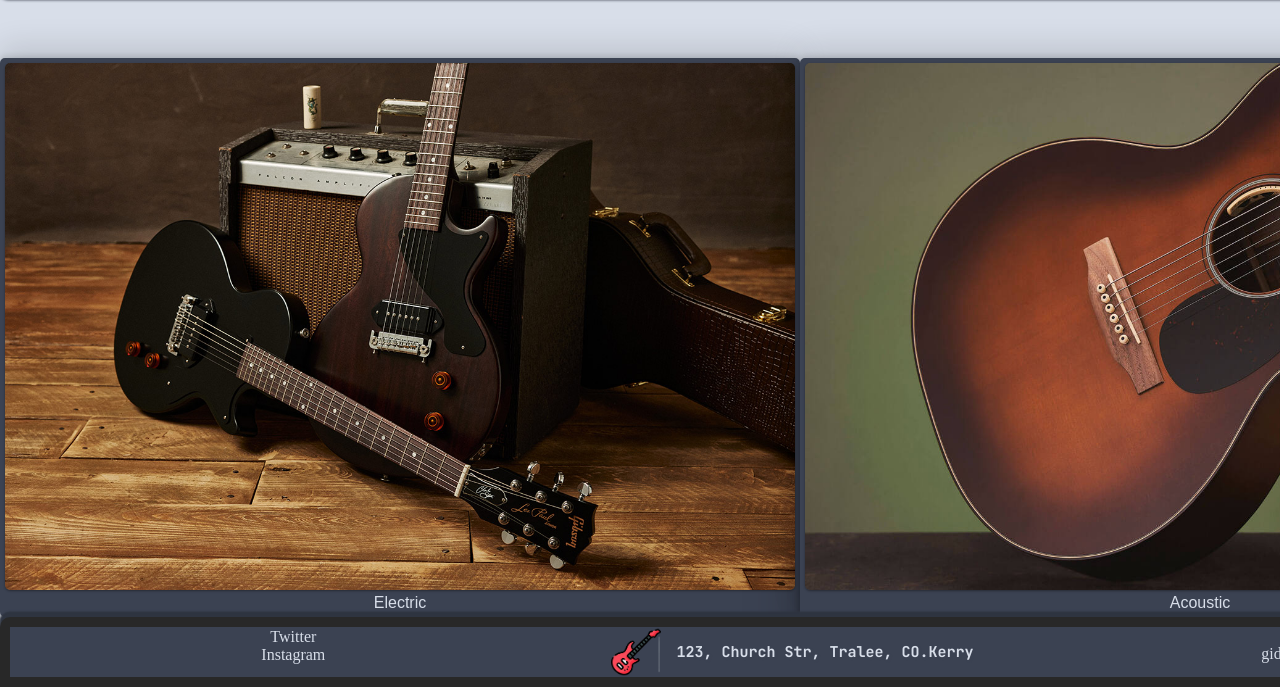
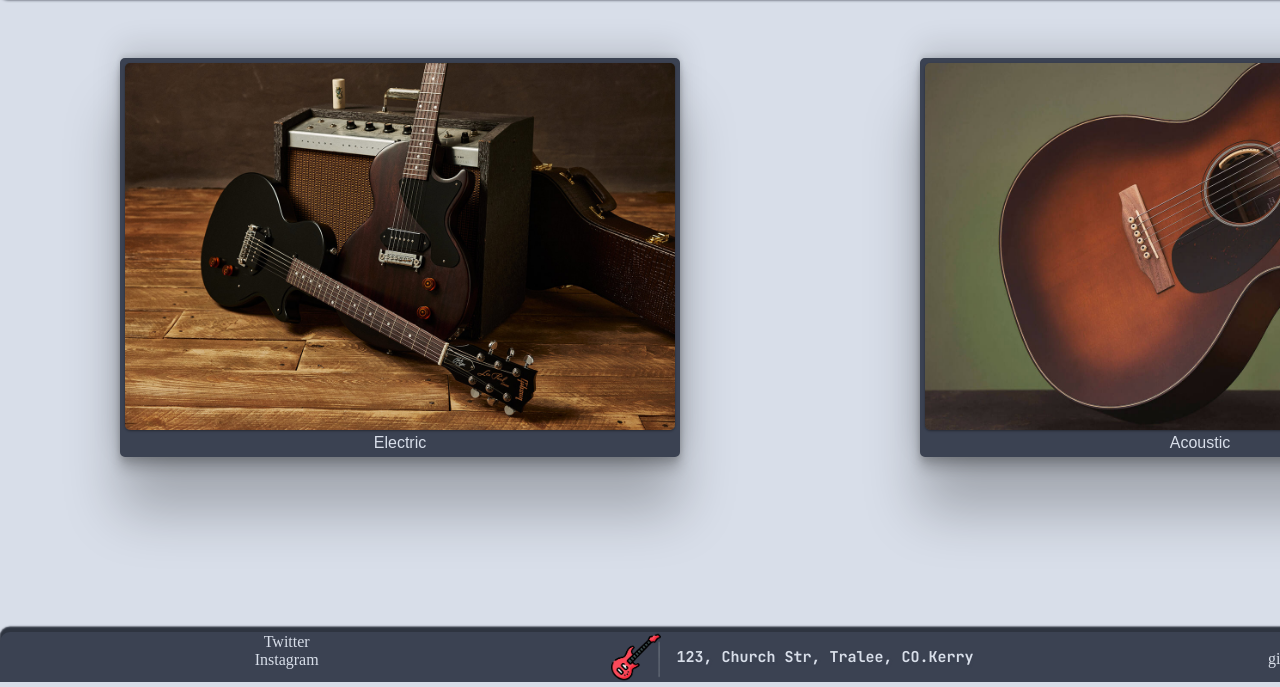
Before and after one commit to ItsBoppy/guitar-site, a plain HTML site: page select.html in a window 1280 px wide. Shown: the part 118-805 px from the top of the page. Drawn offline with Linux system fonts and the light colour scheme; a web font is replaced by a local one.

```diff
--- a/styles/about.css
+++ b/styles/about.css
@@ -189,7 +189,6 @@ footer {
     grid-template-columns: repeat(3, 1fr);
     grid-template-rows: 1fr;
     text-decoration: none;
-    border: #282828, solid, 10px;
     -webkit-box-shadow: 0px -5px 1.5px 0.5px rgba(46, 52, 64, 1);
     -moz-box-shadow: 0px -5px 1.5px 0.5px rgba(46, 52, 64, 1);
     box-shadow: 0px -5px 1.5px 0.5px rgba(46, 52, 64, 1);
--- a/styles/shop-items.css
+++ b/styles/shop-items.css
@@ -163,7 +163,7 @@ footer {
     grid-template-columns: repeat(3, 1fr);
     grid-template-rows: 1fr;
     text-decoration: none;
-    border: #282828, solid, 10px;
+
     -webkit-box-shadow: 0px -5px 1.5px 0.5px rgba(46, 52, 64, 1);
 -moz-box-shadow: 0px -5px 1.5px 0.5px rgba(46, 52, 64, 1);
 box-shadow: 0px -5px 1.5px 0.5px rgba(46, 52, 64, 1);
--- a/styles/sign.css
+++ b/styles/sign.css
@@ -165,7 +165,7 @@ footer {
     grid-template-columns: repeat(3, 1fr);
     grid-template-rows: 1fr;
     text-decoration: none;
-    border: #282828, solid, 10px;
+
     -webkit-box-shadow: 0px -5px 1.5px 0.5px rgba(46, 52, 64, 1);
 -moz-box-shadow: 0px -5px 1.5px 0.5px rgba(46, 52, 64, 1);
 box-shadow: 0px -5px 1.5px 0.5px rgba(46, 52, 64, 1);
--- a/styles/style.css
+++ b/styles/style.css
@@ -1,5 +1,6 @@
 @import url('https://fonts.googleapis.com/css2?family=Akaya+Kanadaka&family=Big+Shoulders:opsz,wght@10..72,100..900&family=Gideon+Roman&family=Londrina+Shadow&family=Madimi+One&family=Ubuntu:ital,wght@0,300;0,400;0,500;0,700;1,300;1,400;1,500;1,700&family=JetBrains+Mono:ital,wght@0,100..800;1,100..800&display=swap');
 @import url('https://www.nerdfonts.com/assets/css/webfont.css');
+
 
 body,
 html {
@@ -172,7 +173,7 @@ footer {
     grid-template-columns: repeat(3, 1fr);
     grid-template-rows: 1fr;
     text-decoration: none;
-    border: #282828, solid, 10px;
+
     -webkit-box-shadow: 0px -5px 1.5px 0.5px rgba(46, 52, 64, 1);
     -moz-box-shadow: 0px -5px 1.5px 0.5px rgba(46, 52, 64, 1);
     box-shadow: 0px -5px 1.5px 0.5px rgba(46, 52, 64, 1);
@@ -314,6 +315,7 @@ ul {
     margin-right: auto;
     transition: transform 0.2s ease-out, box-shadow 0.2s ease-out;
     margin-top: 4em;
+    max-width: 70%;
     gap: 1em;
     background-color: #3b4252;
     box-shadow: rgba(0, 0, 0, 0.25) 0px 54px 55px, rgba(0, 0, 0, 0.12) 0px -12px 30px, rgba(0, 0, 0, 0.12) 0px 4px 6px, rgba(0, 0, 0, 0.17) 0px 12px 13px, rgba(0, 0, 0, 0.09) 0px -3px 5px;
@@ -333,5 +335,7 @@ ul {
 
 .choice {
     border-radius: 5px;
+    gap: 5px;
     box-shadow: rgba(0, 0, 0, 0.12) 0px 1px 3px, rgba(0, 0, 0, 0.24) 0px 1px 2px;
+
 }
```
